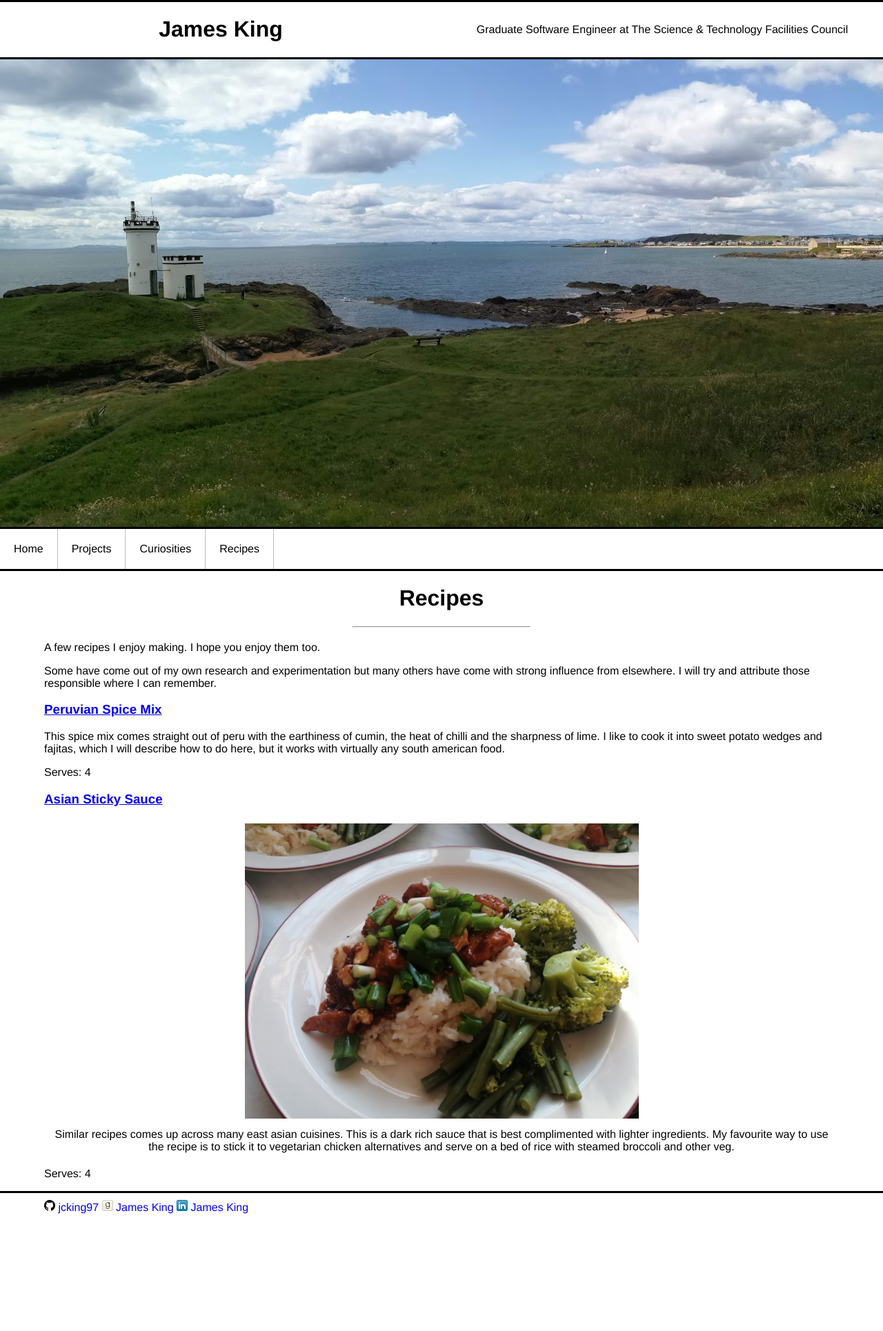
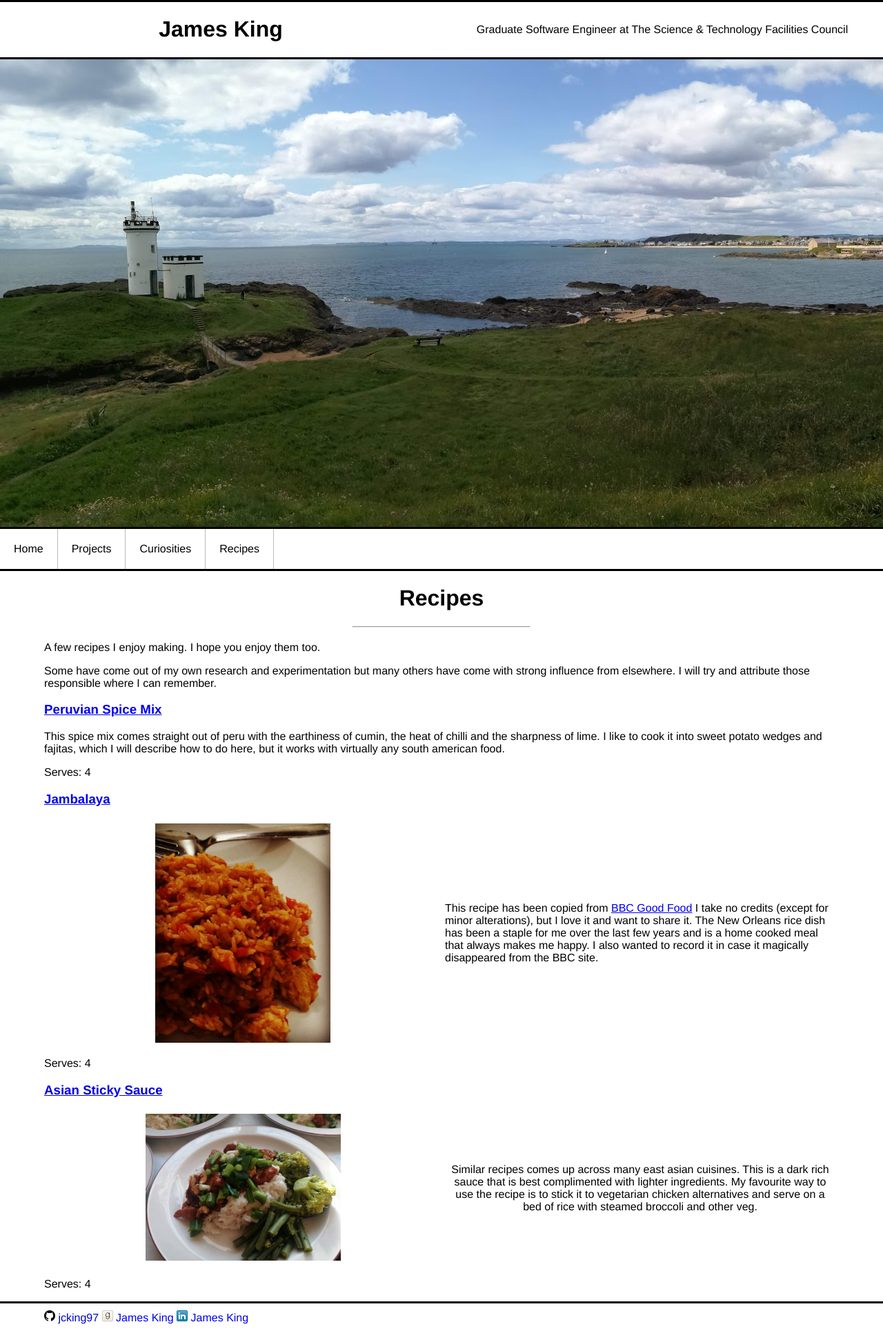
Before and after one commit to JCKing97/jcking97.github.io, a Jekyll site: the page built from recipes.md, in a window 1280 px wide. Shown: the whole page at 69% size. Built offline with Jekyll 4.4.1, drawn with Linux system fonts in a browser that asks for light colours; before the commit the page ends 1770 px from its top, so only the background shows below that.

Commit message:
Add jambalaya and sort out flexboxes

```diff
--- /dev/null
+++ b/_posts/recipes/2020-03-04-jambalaya.md
@@ -0,0 +1,49 @@
+---
+layout: recipe
+category: recipe
+title: Jambalaya
+tags: []
+excerpt_separator: <!-- more -->
+ingredients: ["2 chicken breasts or alternative", "2 cups of rice (you're average tea mug for the British)", "1 tablespoon of vegetable or olive oil",
+              "1 onion", "1 red pepper", "2 or 3 garlic cloves (depending on size)",
+              "75-100g of chorizo (if you can find it diced that will save you a decent amount of effort!)",
+              "1-2 tablespoons of Cajun seasoning", "Salt and pepper to season", "400g can of chopped tomatoes", "400ml of chicken stock"]
+serves: 4
+---
+
+<div class="row">
+    <div class="col">
+        <img src="{{ 'assets/img/jambalaya.jpg' | relative_url }}" alt="Chicken and chorizo Jambalaya" style="max-width: 45%; display: block; margin-right: auto; margin-left: auto;">
+    </div>
+    <div class="col">
+        <p>
+        This recipe has been copied from <a href="https://www.bbcgoodfood.com/recipes/chicken-chorizo-jambalaya">BBC Good Food</a> I take no credits (except for minor alterations), but I love it and want to share it. The New Orleans rice dish has been a staple for me over the last few years and is a home cooked meal that always makes me happy. I also wanted to record it in case it magically disappeared from the BBC site.
+        </p>
+    </div>
+</div>
+
+<!-- more -->
+
+## Preparation
+
+You can interleave the preparation with the process, but that's up to you at cook time. I find that dicing the chicken and chorizo first is a must, the rest you can interleave.
+
+1. Dice the chicken breast
+1. Remove the skin and dice the Chorizo if you haven't managed to find it diced
+1. Dice the onion
+1. Crush the garlic
+1. Thinly slice the red pepper
+1. Combine the stock with the water early (it can take a few minutes to mix nicely)
+
+## Process:
+
+1. Heat the oil in either a large (deep) frying pan or alternatively I find a large saucepan works and cook the chicken until sealed (roughly 5 mins)
+1. Add the diced onion and cook till soft (around 3 mins)
+1. Add the prepared red pepper, garlic, chorizo and the Cajun. Cook for 5 more minutes to get the flavour of the Cajun, garlic and chorizo to pop. Ensuring to mix the mixture together and avoid the ingredients catching and burning.
+1. Add the chopped tomatoes, rice and chicken stock. Cover and simmer for roughly 20-25 minutes until the rice is tender and the dish has thickened, if you ned to add more water do it! Ensure the mixture doesn't stick by stirring regularly and from the bottom of the pan.
+
+That's it, really simple and tasty!
+
+I totally want one of the pans below to cook it in!
+
+<img src="{{ 'assets/img/seethrough_pans.jpg' | relative_url }}" alt="See through saucepans" style="max-width: 100%; display: block; margin-right: auto; margin-left: auto;">
--- a/assets/css/default.css
+++ b/assets/css/default.css
@@ -101,21 +101,27 @@ html, body {
 .row {
     display: flex;
     flex-wrap: wrap;
-    max-width: 100%;
-    flex: 2;
     text-align: center;
     justify-content: center;
+    vertical-align: middle;
 }
 .col {
-    display: inline-block;
-    text-align: center;
+    flex-basis: 48%;
+    flex-grow: 1;
+    justify-content: center;
     vertical-align: middle;
+    padding: 5px;
+    height: inherit;
     margin: auto;
-    padding: 5px;
 }
 .col img {
-    display: inline-block;
     max-width: 100%;
+}
+
+@media screen and (max-width: 1000px) {
+    .col {
+        flex-grow: 2;
+    }
 }
 
 /* Footer */
```
Also changed, not shown: _drafts/curiosities/2020-03-04-cargo-cult.md (+2 -2 lines), _posts/recipes/2020-03-04-asian-sticky-sauce.md (+2 -0 lines), assets/img/jambalaya.jpg (added), assets/img/seethrough_pans.jpg (added).
